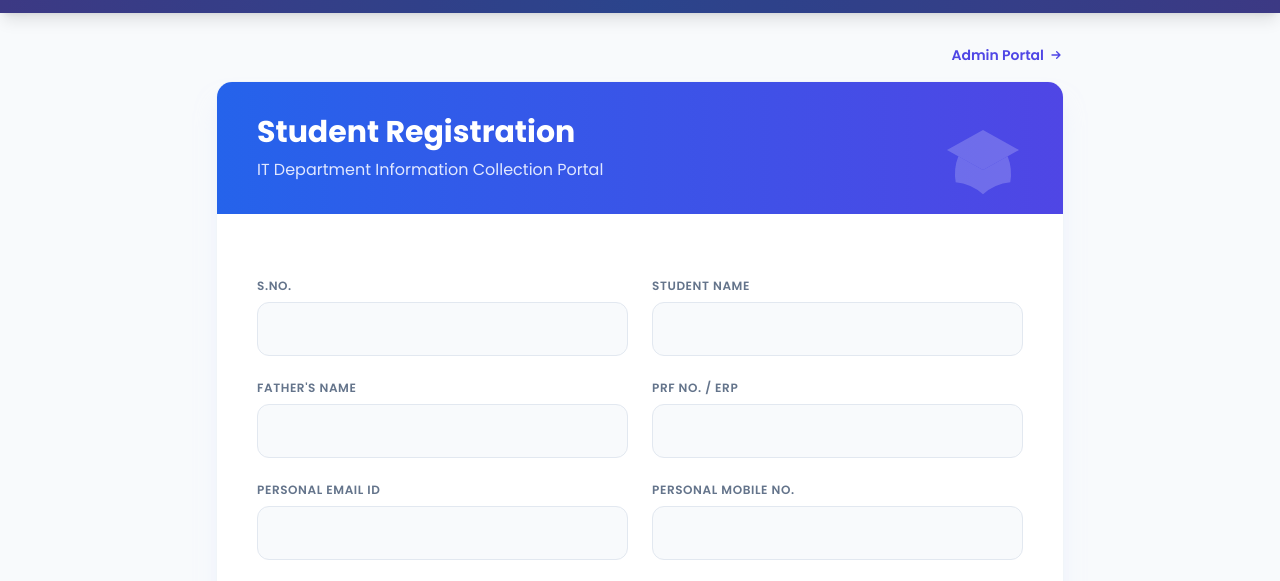
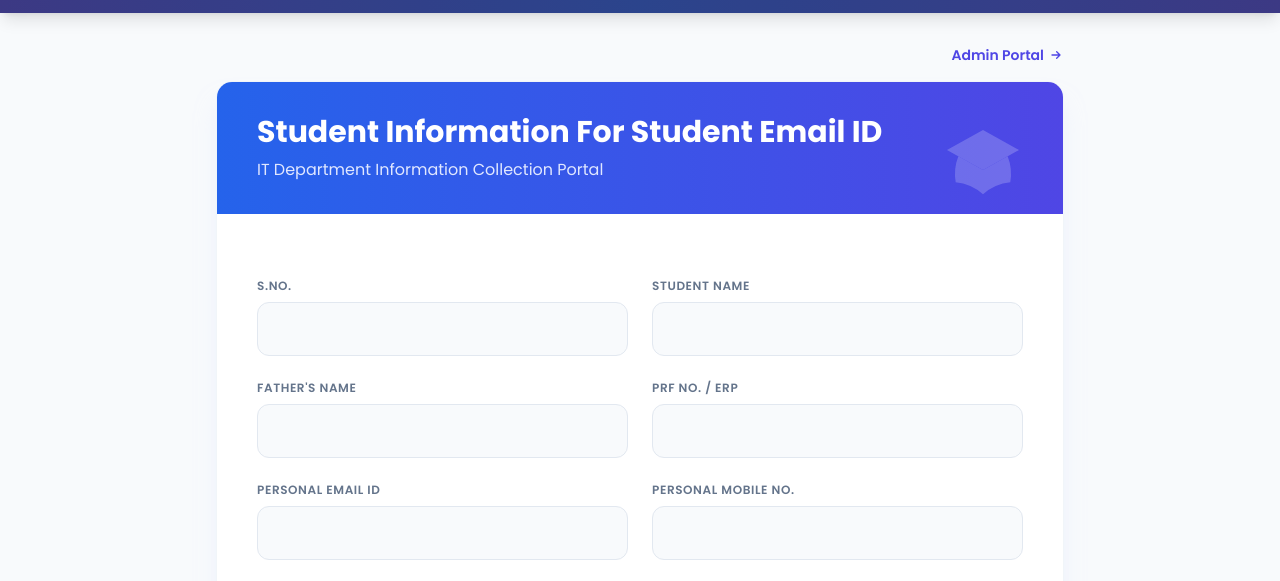
Before and after one commit to anurag037k/niu-registration, a website: page public/index.html in a window 1280 px wide. Shown: the part 155-736 px from the top of the page. Drawn offline with nearby package versions, Linux system fonts and the light colour scheme; grey boxes are pictures that could not be loaded.

Commit message:
Update heading for student registration section

```diff
--- a/public/index.html
+++ b/public/index.html
@@ -50,7 +50,7 @@
                 <div class="absolute top-0 right-0 p-8 opacity-20">
                     <svg class="w-24 h-24" fill="currentColor" viewBox="0 0 24 24"><path d="M12 14l9-5-9-5-9 5 9 5z"/><path d="M12 14l6.16-3.422a12.083 12.083 0 01.665 6.479A11.952 11.952 0 0012 20.055a11.952 11.952 0 00-6.824-2.998 12.078 12.078 0 01.665-6.479L12 14z"/></svg>
                 </div>
-                <h1 class="text-2xl sm:text-3xl font-bold relative z-10">Student Registration</h1>
+                <h1 class="text-2xl sm:text-3xl font-bold relative z-10">Student Information For Student Email ID </h1>
                 <p class="text-sm sm:text-base mt-2 text-indigo-100 relative z-10">IT Department Information Collection Portal</p>
             </div>
 
```
